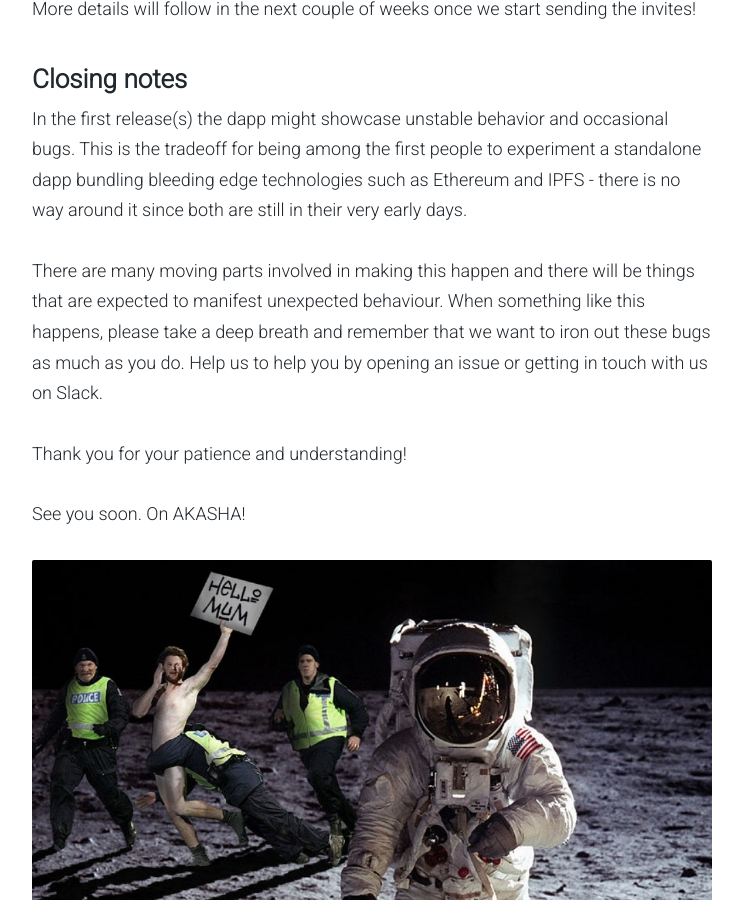
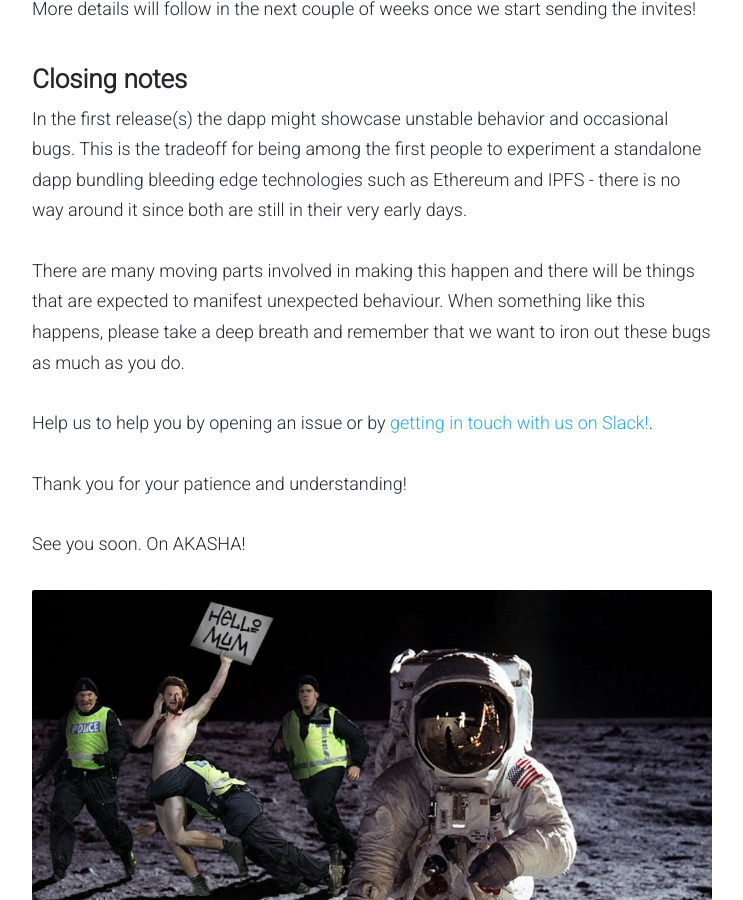
Before and after one commit to AKASHAorg/blog.akasha.world, a Jekyll site: the page built from _posts/2016-09-30-launch-imminent.md, in a window 1280 px wide and 900 px high, scrolled down 4976 px. Shown: the whole window, without its empty margins (268-1011 px from the left). Built offline with Jekyll 4.4.1, drawn with Linux system fonts in a browser that asks for light colours; comment, search, counter and statistics services are not loaded.

```diff
--- a/_posts/2016-09-30-launch-imminent.md
+++ b/_posts/2016-09-30-launch-imminent.md
@@ -112,7 +112,9 @@ More details will follow in the next couple of weeks once we start sending the i
 
 In the first release(s) the dapp might showcase unstable behavior and occasional bugs. This is the tradeoff for being among the first people to experiment a standalone dapp bundling bleeding edge technologies such as Ethereum and IPFS - there is no way around it since both are still in their very early days.
 
-There are many moving parts involved in making this happen and there will be things that are expected to manifest unexpected behaviour. When something like this happens, please take a deep breath and remember that we want to iron out these bugs as much as you do. Help us to help you by opening an issue or getting in touch with us on Slack.
+There are many moving parts involved in making this happen and there will be things that are expected to manifest unexpected behaviour. When something like this happens, please take a deep breath and remember that we want to iron out these bugs as much as you do.
+
+Help us to help you by opening an issue or by [getting in touch with us on Slack!](http://akasha-slack.herokuapp.com/){:target="_blank"}.
 
 Thank you for your patience and understanding!
 
```
